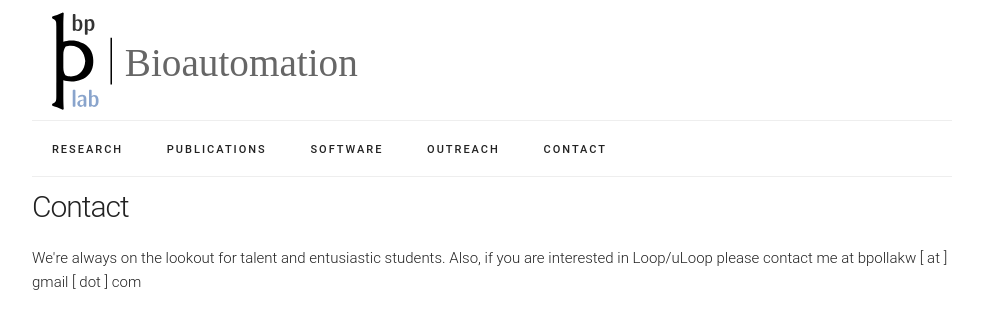
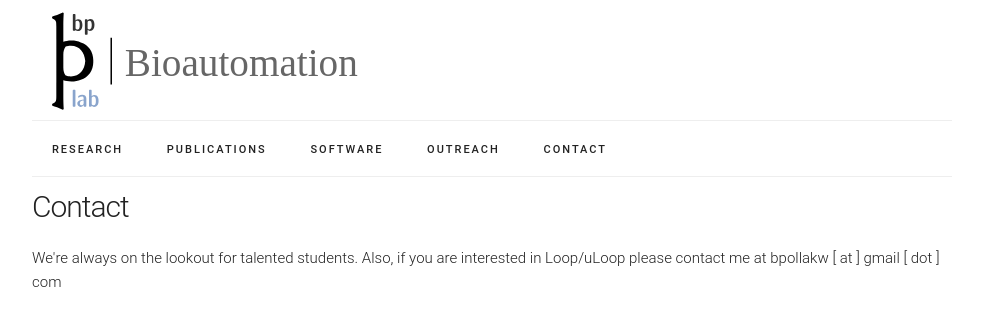
Before and after one commit to bpollakw/bplab.xyz, a Jekyll site: the page built from contact.html, in a window 1280 px wide. Shown: the top 329 px of the page, without its empty margins (148-1131 px from the left). Built offline with Jekyll 4.4.1, drawn with Linux system fonts in a browser that asks for light colours.

Commit message:
update publications

```diff
--- a/contact.html
+++ b/contact.html
@@ -5,4 +5,4 @@
 
 <h3>Contact</h3>
 
-<p>We're always on the lookout for talent and entusiastic students. Also, if you are interested in Loop/uLoop please contact me at bpollakw [ at ] gmail [ dot ] com </p>
+<p>We're always on the lookout for talented students. Also, if you are interested in Loop/uLoop please contact me at bpollakw [ at ] gmail [ dot ] com </p>
--- a/index.html
+++ b/index.html
@@ -1,6 +1,6 @@
 ---
 layout: default
-title: Bioautomation lab - Research
+title: Pollak lab - Biautomation - Research
 ---
 
 <h3>Research</h3>
--- a/publications.html
+++ b/publications.html
@@ -4,6 +4,8 @@
 ---
 
 <h3>Publications</h3>
+<p class="small"><b>Pollak, B.†</b>, Matute, T., Nuňez, I., Cerda, A., Lopez, C., Vargas, V., Kan, A., Bielinski, V., von Dassow, P., Dupont, C. & Federici, F. (2019). Universal Loop assembly (uLoop): open, efficient, and species-agnostic DNA fabrication. <i>bioRxiv</i> 744854; doi: https://doi.org/10.1101/744854 <a href="https://www.biorxiv.org/content/10.1101/744854v2" alt="uLoop assembly preprint" target="_blank">Preprint at bioRxiv</a></p>
+
 <p class="small"><b>Pollak, B.</b>, Cerda, A., Delmans, M., Álamos, S., Moyano, T., West, A., Gutiérrez, R. A., Patron, N. J., Federici, F. & Haseloff, J.  (2019). Loop assembly: a simple and open system for recursive fabrication of DNA circuits. <i>New Phytol</i>. 222, 628–640. (<a href="https://nph.onlinelibrary.wiley.com/toc/14698137/2019/222/1" alt="Loop assembly, New Phytologist Cover" target="_blank"><b>Cover</b></a>). <a href="https://nph.onlinelibrary.wiley.com/doi/full/10.1111/nph.15625" alt="Loop assembly article" target="_blank">Article</a></p>
 
 <p class="small">Palominos, M. F., Verdugo, L., Gabaldon, C., <b>Pollak, B.</b>, Ortíz-Severín, J., Varas, M. A., Chávez, F.P & Calixto A. (2017). Transgenerational Diapause as an Avoidance Strategy against Bacterial Pathogens in <i>Caenorhabditis elegans</i>. <i>mBio</i>, 8(5), e01234–17–18. <a href="https://mbio.asm.org/content/8/5/e01234-17" alt="Transgenerational diapause article" target="_blank">Article</a></p>
@@ -17,3 +19,4 @@
 <p class="small">Federici, F., Rudge, T. J., <b>Pollak, B.</b>, Haseloff, J., & Gutiérrez, R. A. (2013). Synthetic Biology: opportunities for Chilean bioindustry and education. <i>Biological Research</i>, 46(4), 383–393. <a href="https://scielo.conicyt.cl/scielo.php?script=sci_arttext&pid=S0716-97602013000400010&lng=en&nrm=iso&tlng=en" alt="Synthetic Biology: opportunities for Chilean bioindustry" target="_blank">Article</a></p>
 
 <p class="small">* denotes equal contribution</p>
+<p class="small">† denotes co-corresponding authorship</p>
```
Also changed, not shown: 2 other files.
